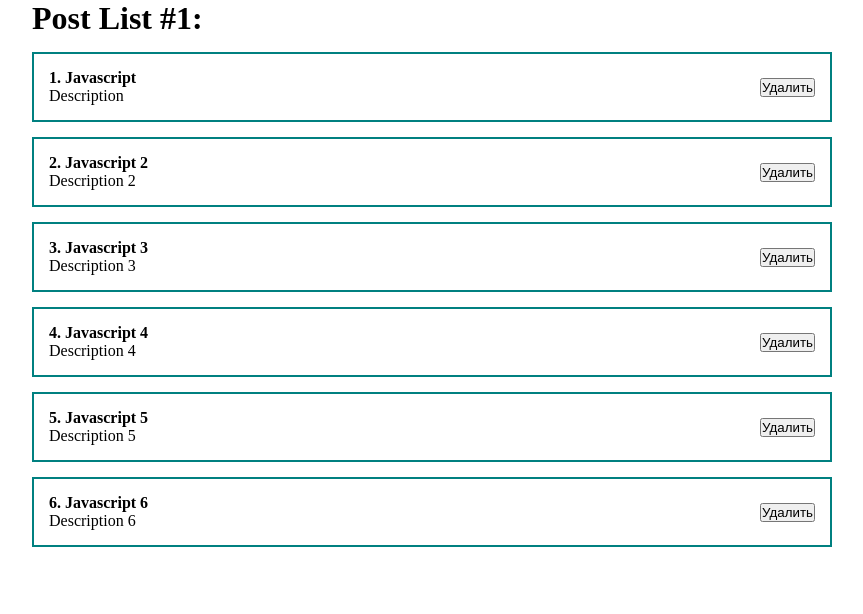
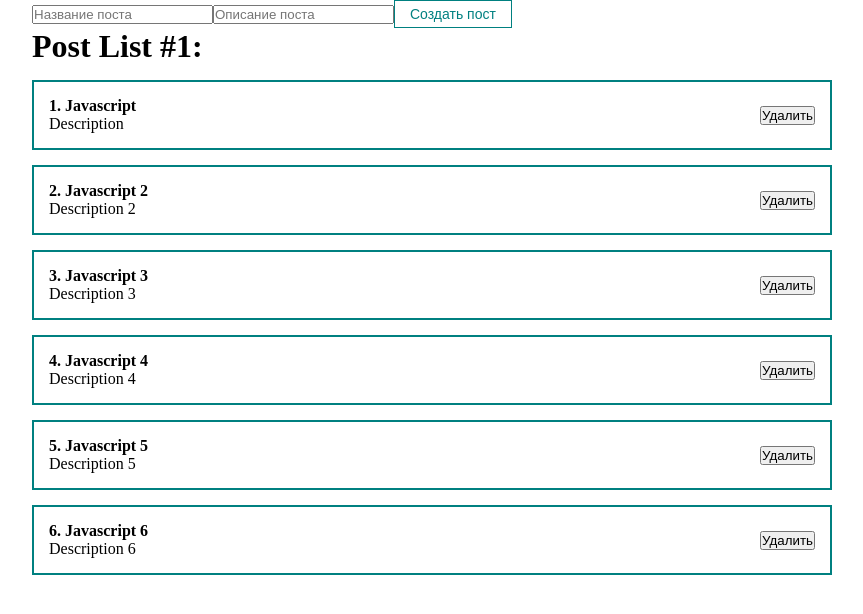
Before and after one commit to alexmanwell/react-blog, a React (Create React App) app: page / in a window 1280 px wide. Shown: the top 614 px of the page, without its empty margins (208-1071 px from the left). Built offline with nearby package versions, Linux system fonts and the light colour scheme.

Commit message:
create own UI button component

```diff
--- a/src/App.js
+++ b/src/App.js
@@ -1,6 +1,7 @@
 import React, {useState} from 'react';
 import './styles/App.css';
 import {PostList} from "./components/PostList";
+import {MyButton} from "./components/UI/button/MyButton";
 
 function App() {
   const [posts, setPosts] = useState([
@@ -14,6 +15,11 @@
 
   return (
     <div className="App">
+      <form>
+        <input type="text" placeholder="Название поста"/>
+        <input type="text" placeholder="Описание поста"/>
+        <MyButton>Создать пост</MyButton>
+      </form>
       <PostList posts={posts} title={"Post List #1"}/>
     </div>
   )
--- /dev/null
+++ b/src/components/UI/button/MyButton.jsx
@@ -0,0 +1,10 @@
+import React from 'react';
+import classes from "./MyButton.module.css"
+
+export const MyButton = ({children, ...props}) => {
+  return (
+    <button {...props} className={classes.myBtn}>
+      {children}
+    </button>
+  );
+};
--- /dev/null
+++ b/src/components/UI/button/MyButton.module.css
@@ -0,0 +1,8 @@
+.myBtn {
+    padding: 5px 15px;
+    color: teal;
+    font-size: 14px;
+    background: transparent;
+    border: 1px solid teal;
+    cursor: pointer;
+}
```
